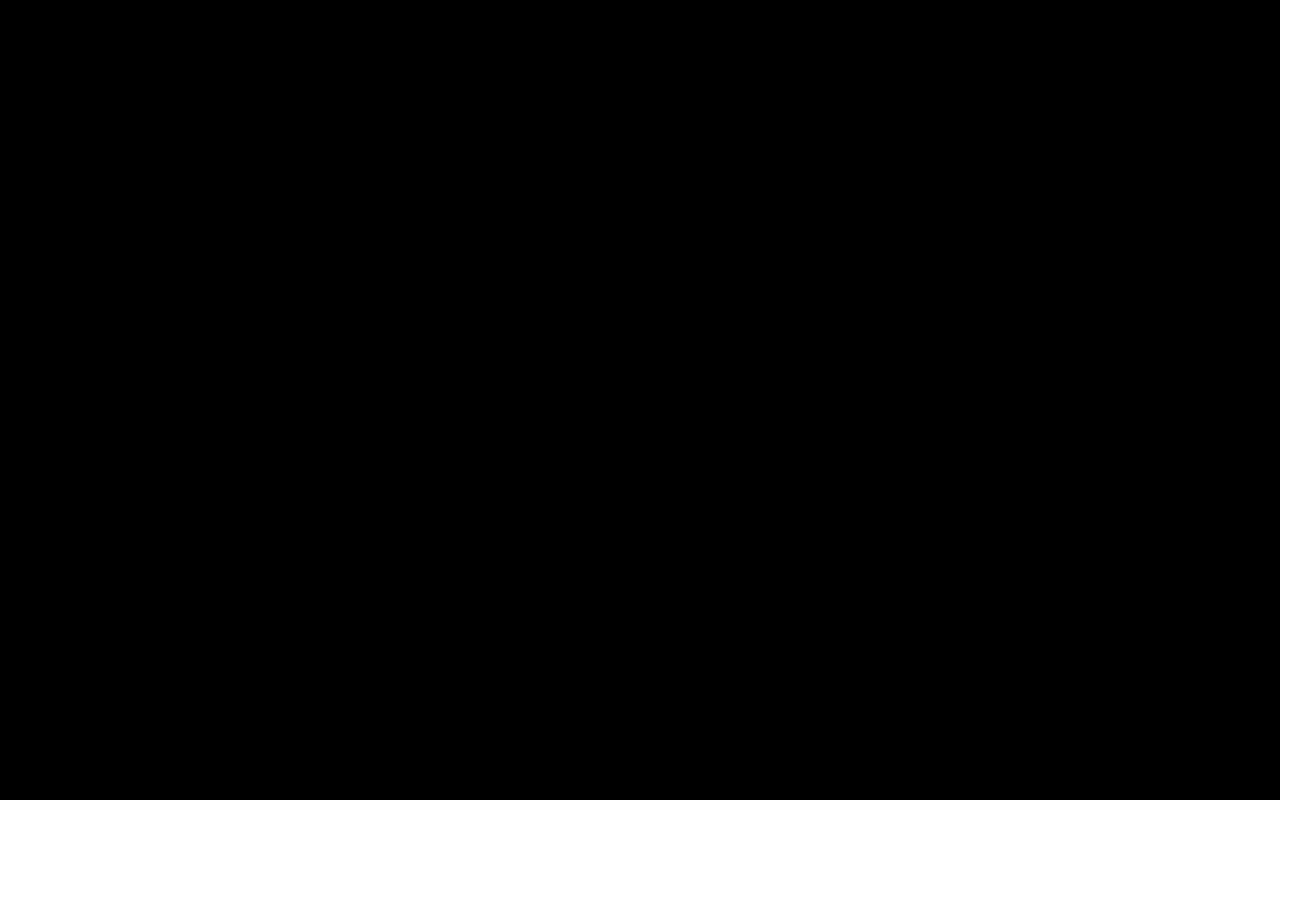
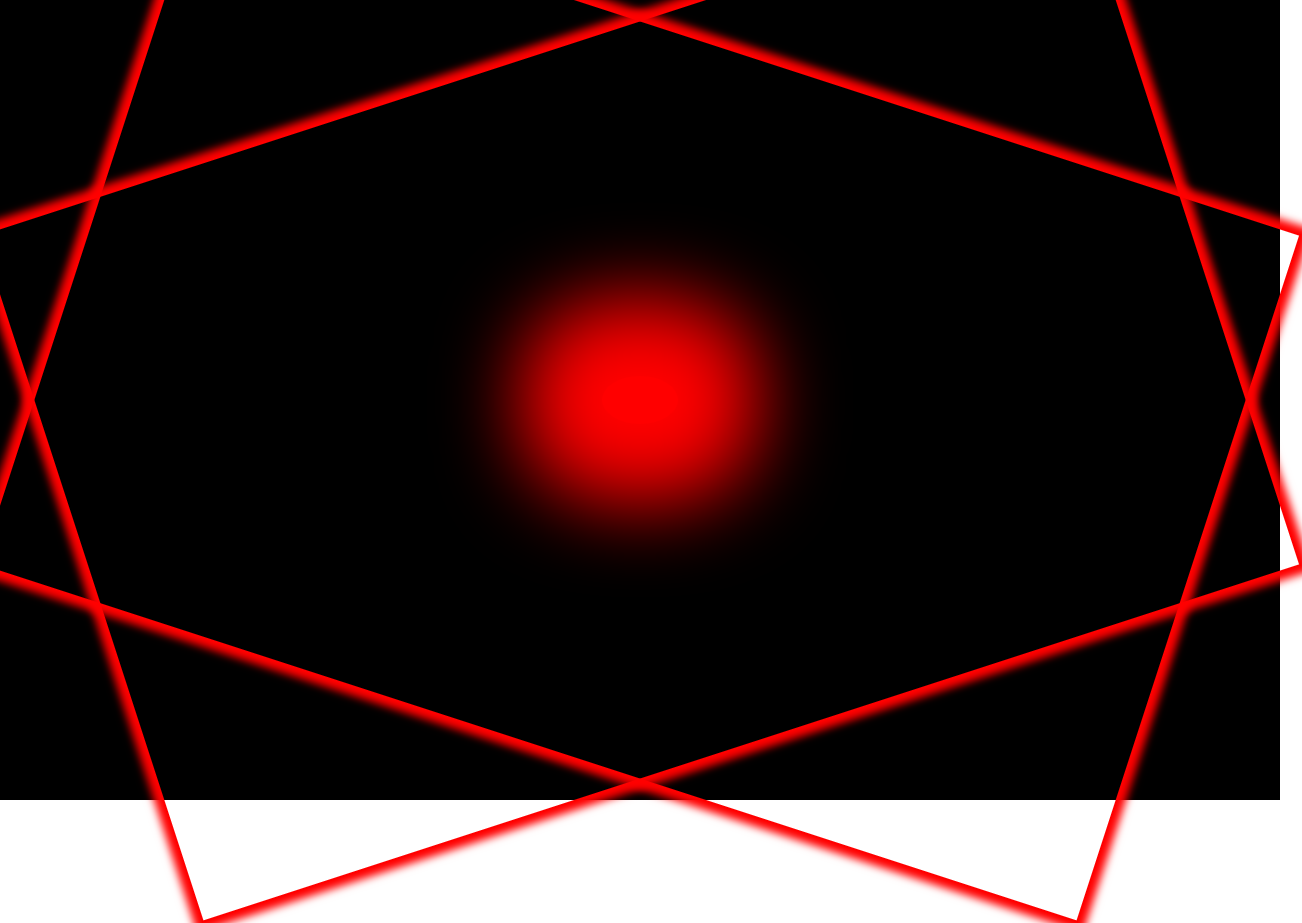
Before and after one commit to ulldecorb/fun-with-divs, a React (Create React App) app in the folder fun-with-divs/: page / in a window 1280 px wide. Shown: the whole page, 1302 px wide, since content can reach past the window. Before the commit the page ends 800 px from the top, so only its background shows below. Built offline with nearby package versions, Linux system fonts and the light colour scheme.

Commit message:
Create keyframe rotate div

```diff
--- a/fun-with-divs/src/App.css
+++ b/fun-with-divs/src/App.css
@@ -1,38 +1,3 @@
 .App {
-  text-align: center;
+  overflow: hidden;
 }
-
-.App-logo {
-  height: 40vmin;
-  pointer-events: none;
-}
-
-@media (prefers-reduced-motion: no-preference) {
-  .App-logo {
-    animation: App-logo-spin infinite 20s linear;
-  }
-}
-
-.App-header {
-  background-color: #282c34;
-  min-height: 100vh;
-  display: flex;
-  flex-direction: column;
-  align-items: center;
-  justify-content: center;
-  font-size: calc(10px + 2vmin);
-  color: white;
-}
-
-.App-link {
-  color: #61dafb;
-}
-
-@keyframes App-logo-spin {
-  from {
-    transform: rotate(0deg);
-  }
-  to {
-    transform: rotate(360deg);
-  }
-}
--- a/fun-with-divs/src/components/Divs/divs.css
+++ b/fun-with-divs/src/components/Divs/divs.css
@@ -1,9 +1,50 @@
+@-webkit-keyframes rotateDivRight {
+  0% {
+    -webkit-transform: rotate(0deg);
+            transform: rotate(0deg);
+  }
+  100% {
+    -webkit-transform: rotate(360deg);
+            transform: rotate(360deg);
+  }
+}
+
+@keyframes rotateDivRight {
+  0% {
+    -webkit-transform: rotate(0deg);
+            transform: rotate(0deg);
+  }
+  100% {
+    -webkit-transform: rotate(360deg);
+            transform: rotate(360deg);
+  }
+}
+
+@-webkit-keyframes rotateDivLeft {
+  0% {
+    -webkit-transform: rotate(0deg);
+            transform: rotate(0deg);
+  }
+  100% {
+    -webkit-transform: rotate(-360deg);
+            transform: rotate(-360deg);
+  }
+}
+
+@keyframes rotateDivLeft {
+  0% {
+    -webkit-transform: rotate(0deg);
+            transform: rotate(0deg);
+  }
+  100% {
+    -webkit-transform: rotate(-360deg);
+            transform: rotate(-360deg);
+  }
+}
+
 .rotation-div__box {
   height: 100vh;
   width: 100vw;
-  top: 0;
-  left: 0;
-  position: absolute;
   display: -webkit-box;
   display: -ms-flexbox;
   display: flex;
@@ -18,5 +59,32 @@
       -ms-flex-align: center;
           align-items: center;
   background-color: #000;
+  overflow: hidden;
+  color: red;
+}
+
+.rotation-div__square {
+  height: 90%;
+  width: 90%;
+  border: 0.25vmin solid red;
+  -webkit-box-shadow: 0 0 1vmin 1vmin red;
+          box-shadow: 0 0 1vmin 1vmin red;
+  position: absolute;
+  -webkit-animation: rotateDivRight 2s linear 0s infinite normal none;
+          animation: rotateDivRight 2s linear 0s infinite normal none;
+}
+
+.rotation-div__square:nth-child(1) {
+  -webkit-animation: rotateDivLeft 2s linear 0s infinite normal none;
+          animation: rotateDivLeft 2s linear 0s infinite normal none;
+}
+
+.rotation-div__vanishing-point {
+  height: 6vh;
+  width: 6vw;
+  border-radius: 50%;
+  background-color: red;
+  -webkit-box-shadow: 0 0 10vmin 10vmin red;
+          box-shadow: 0 0 10vmin 10vmin red;
 }
 /*# sourceMappingURL=divs.css.map */
--- a/fun-with-divs/src/components/Divs/divs.scss
+++ b/fun-with-divs/src/components/Divs/divs.scss
@@ -5,15 +5,47 @@
     align-items: $align;
 }
 
+@keyframes rotateDivRight {
+    0% {transform: rotate(0deg);}
+    100% {transform: rotate(360deg);}
+}
+
+@keyframes rotateDivLeft {
+    0% {transform: rotate(0deg);}
+    100% {transform: rotate(-360deg);}
+}
+
 .rotation-div {
 
     &__box {
         height: 100vh;
         width: 100vw;
-        top: 0;
-        left: 0;
-        position: absolute;
         @include flex(column, center, center);
         background-color: #000;
+        overflow: hidden;
+        color:red;
+    }
+
+    &__square {
+        // margin: 0 auto;
+        height: 90%;
+        width: 90%;
+        border: 0.25vmin solid red;
+        box-shadow: 0 0 1vmin 1vmin red;
+        position: absolute;
+        animation: rotateDivRight 2s linear 0s infinite normal none;
+
+        &:nth-child(1) {
+            animation: rotateDivLeft 2s linear 0s infinite normal none;
+        }
+    }
+
+    &__vanishing-point {
+        height: 6vh;
+        width: 6vw;
+        border-radius: 50%;
+        background-color: red;
+        box-shadow: 0 0 10vmin 10vmin red;
+        // position: absolute;
     }
 }
--- a/fun-with-divs/src/components/Divs/index.jsx
+++ b/fun-with-divs/src/components/Divs/index.jsx
@@ -6,6 +6,7 @@ export const Divs = function Divs() {
     <section className="rotation-div__box">
       <figure className="rotation-div__square" />
       <figure className="rotation-div__square" />
+      <figure className="rotation-div__vanishing-point" />
     </section>
   );
 };
```
